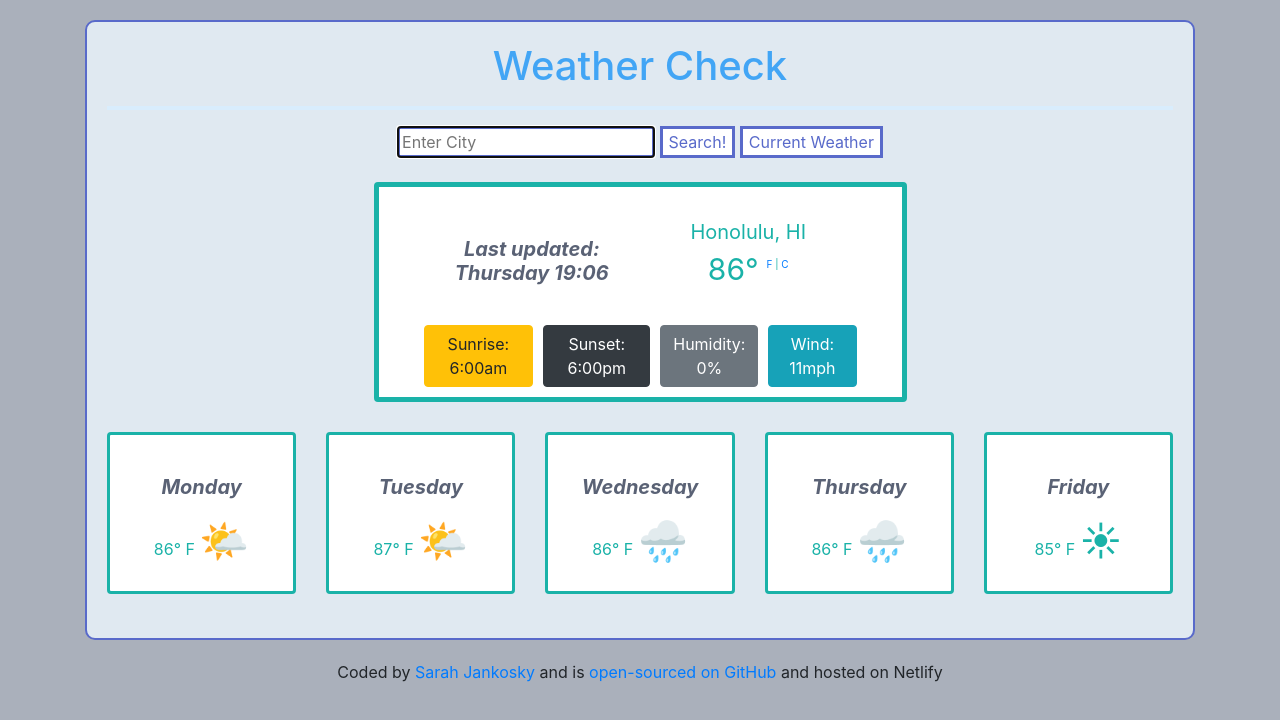
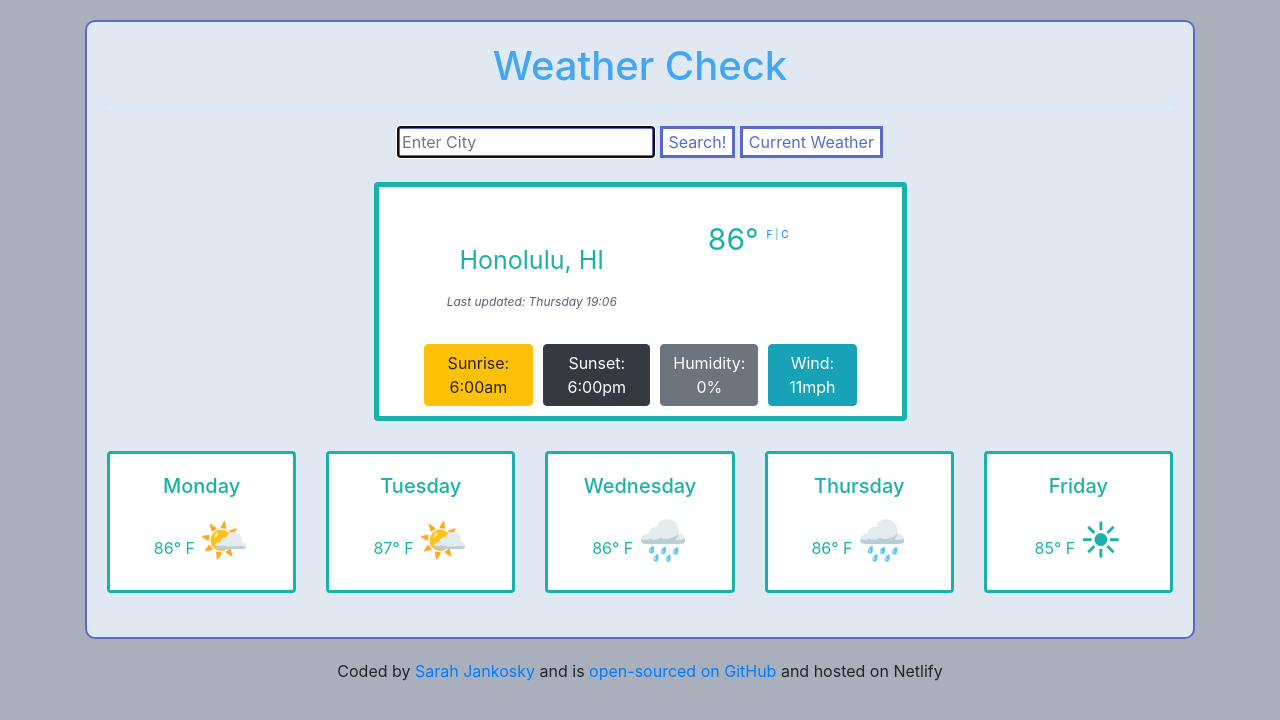
Before and after one commit to sjankosky/My-Weather-App, a plain HTML site: page index.html in a window 1280 px wide. Drawn offline with nearby package versions, Linux system fonts and the light colour scheme; no server answers.

Commit message:
updated the formatting of the location of the city & last updated

```diff
--- a/index.html
+++ b/index.html
@@ -30,12 +30,13 @@
             <div class="card today">
                 <div class="card-body">
                     <div class="row">
-                        <div class="col-6">
+                        <div class="col-6 city-date-position">
                             <!-- <h5 class="card-title present">Current</h5> -->
-                            <h5>Last updated: <span class="current-date" id="date-header"></span></h5>
+                        <p class="card-text"> <span id="store-city">Honolulu, HI</span><br />
+                            <p class="current-date">Last updated: <span  id="date-header"></span></p>
                         </div>
                         <div class="col-6">
-                            <p class="card-text"> <span id="store-city">Honolulu, HI</span><br />
+                            <!-- <p class="card-text"> <span id="store-city">Honolulu, HI</span><br />  -->
                                 <span id="current-temp">86</span><span class="formatDegree">°</span><span class="formatUnits"> <a href="#" class="active" id="farenheit">F</a> | <a href="#" class="active" id="celsius">C</a></span><img src="" alt="" id="icon"></p>
                         </div>
                     </div>
--- a/index.js
+++ b/index.js
@@ -62,7 +62,7 @@ function displayWeather(response) {
     "src",
     `http://openweathermap.org/img/wn/${response.data.weather[0].icon}@2x.png`
   );
-  console.log(response.data);
+  iconElement.setAttribute("alt", response.data.weather[0].description);
 }
 
 function searchCity(city) {
--- a/style.css
+++ b/style.css
@@ -15,12 +15,6 @@ h1 {
   color: #42a5f5;
   text-align: center;
 }
-/* h2 {
-  color: #5a6275;
-  font-size: 26px;
-  text-align: center;
-  font-style: italic;
-} */
 form {
   text-align: center;
 }
@@ -52,13 +46,17 @@ footer {
   color: white;
 }
 
-h5 {
+.current-date {
   color: #5a6275;
-  font-weight: bolder;
+  /* font-weight: bolder; */
   font-style: italic;
-  font-size: 20px;
-  margin-top: 20px;
-  margin-bottom: 20px;
+  font-size: 12px;
+  line-height: 1;
+  /* margin-top: 20px; */
+  /* margin-bottom: 20px; */
+}
+.city-date-position {
+  margin-top: 25px;
 }
 .today {
   text-align: center;
@@ -69,7 +67,7 @@ h5 {
   border-width: thick;
   border-color: #1ab2a8;
   color: #1ab2a8;
-  font-size: 20px;
+  font-size: 25px;
   padding: 10px 40px;
 }
 
```
